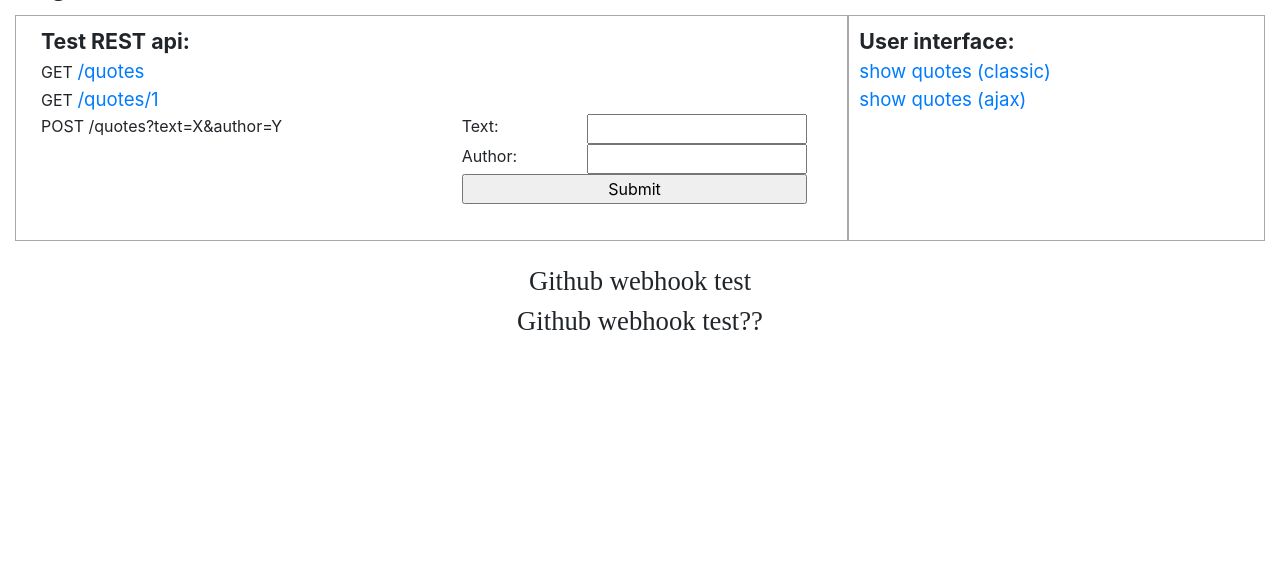
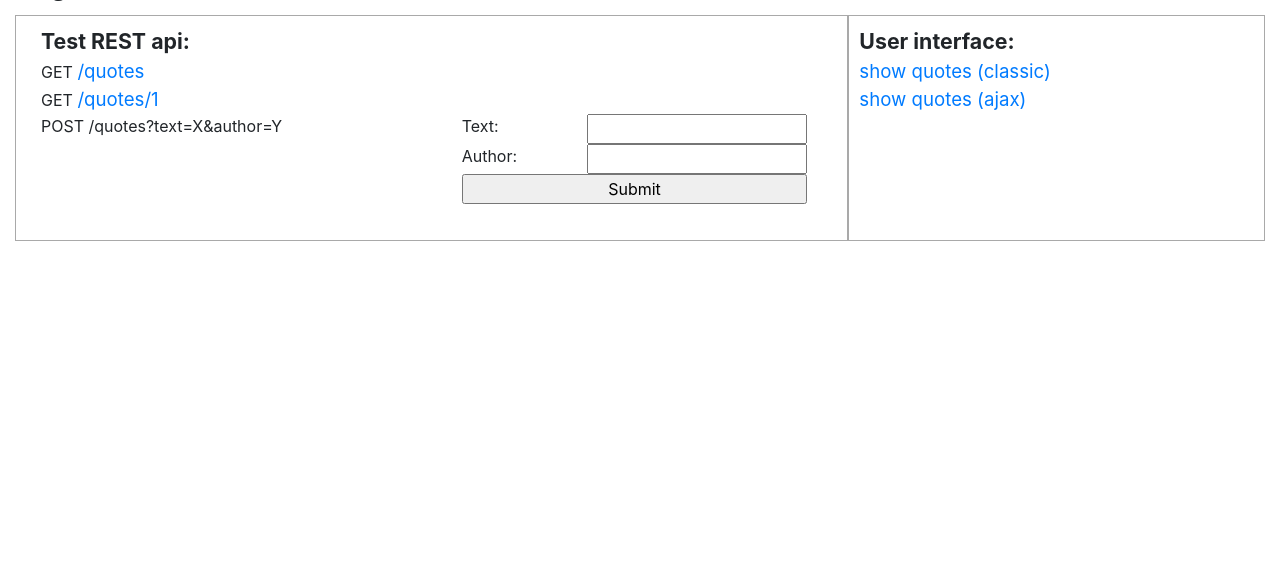
Before and after one commit to wstek/UABA2-PPDB-project, a Flask app: page / in a window 1280 px wide. Shown: the part 30-607 px from the top of the page. Run offline with Flask 2, Linux system fonts and the light colour scheme; some libraries are stand-ins or nearby versions.

Commit message:
GitHub webhook test text cleanup

```diff
--- a/src/templates/index.html
+++ b/src/templates/index.html
@@ -88,9 +88,6 @@
 
     <br>
 
-    <h1 style="text-align: center">Github webhook test</h1>
-    <h1 style="text-align: center">Github webhook test??</h1>
-
     {% include 'footer.html' %}
 </body>
 </html>
```
